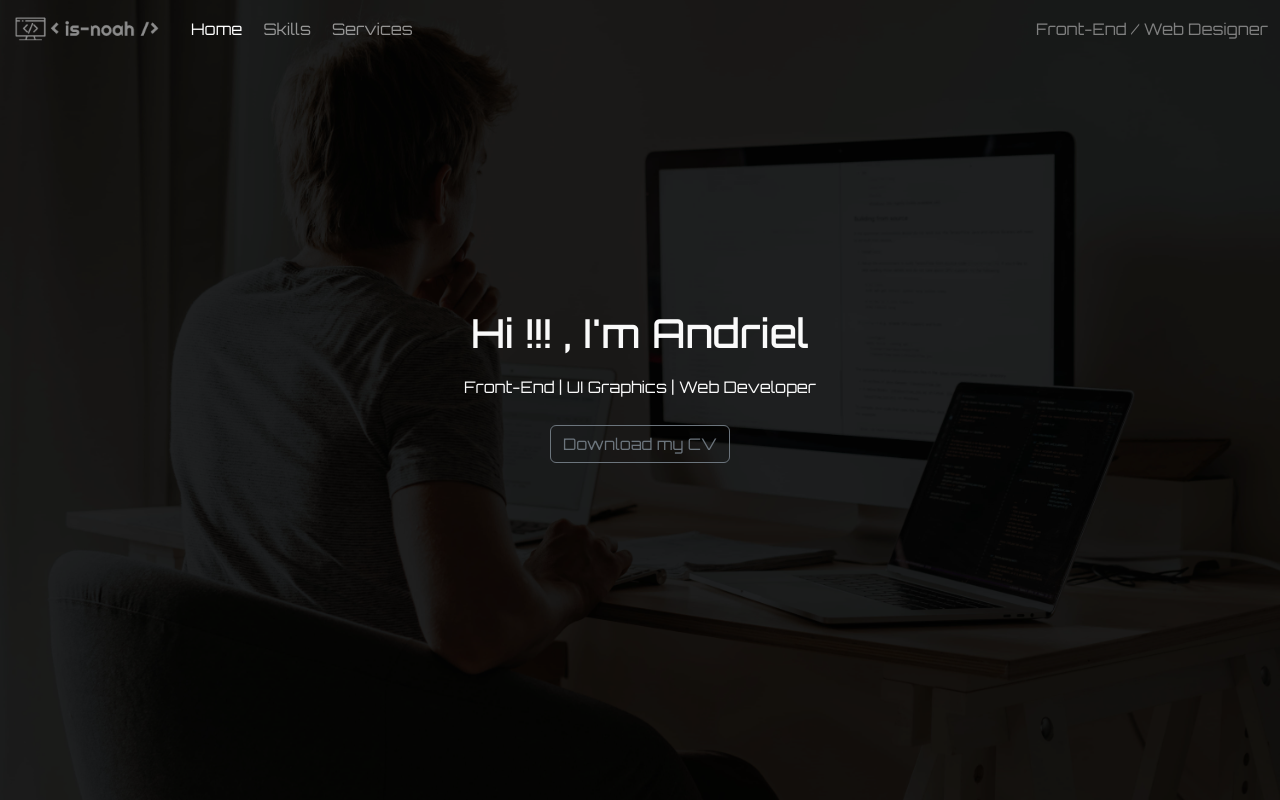
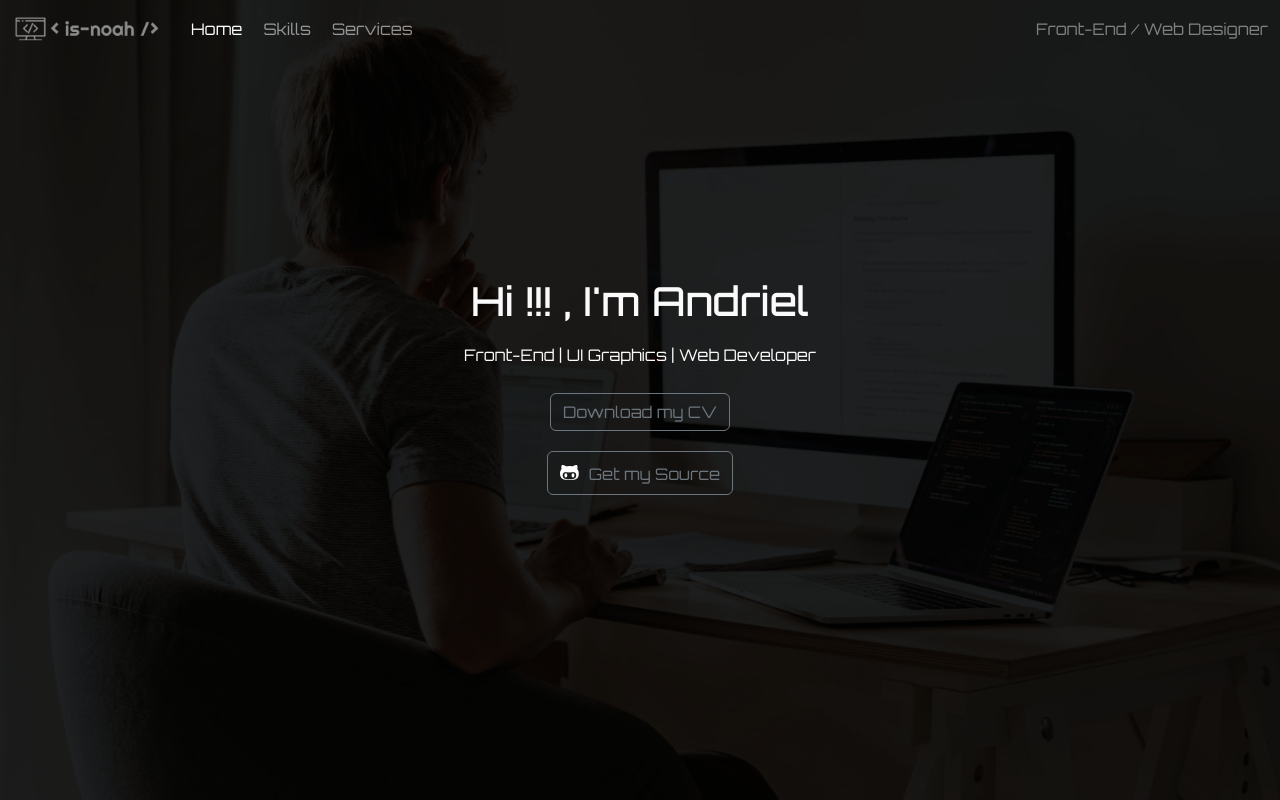
Before and after one commit to is-noah/is-noah.github.io, a plain HTML site: page index.html in a window 1280 px wide. Drawn offline with nearby package versions, Linux system fonts and the light colour scheme.

Commit message:
ADD New Buttom

```diff
--- a/index.html
+++ b/index.html
@@ -16,6 +16,8 @@
     <link rel="shortcut icon" href="favicon.ico" type="image/x-icon">
     <!---------Link to Animate.CSS (CDN)---------->
     <link rel="stylesheet" href="https://cdnjs.cloudflare.com/ajax/libs/animate.css/4.1.1/animate.min.css" />
+
+    <script src="https://kit.fontawesome.com/6f293be92f.js" crossorigin="anonymous"></script>
     <title>Andriel Noa Lores | Portfolio</title>
 </head>
 
@@ -59,14 +61,12 @@
                     <h1>Hi !!! , I'm Andriel</h1>
                     <p style="margin-top: 10px;">Front-End | UI Graphics | Web Developer</p>
                     <button type="button" class="btn btn-outline-secondary" style="margin-top: 10px;">Download my CV</button>
+                    <a href="https://github.com/is-noah?tab=repositories" target="_blank" rel="noopener noreferrer">
+                    <button type="button" class="btn btn-outline-secondary" style="margin-top: 20px;"><span style="color: white; font-size: 20px; margin-right: 10px;"><i
+                        class="fa-brands fa-github-alt"></i></span>Get my Source</button></a>
                     <a href="#" > <span  ><img style="margin-top: 100px;" src="/assets/outline_keyboard_double_arrow_down_white_24dp.png" alt="" class="animate__animated animate__flash animate__slower animate__infinite"></span></a>
             </div>
-
-
-
         </div>
-
-
     </main>
     <!--------------END Section HomePage-------------->
     <script src="/components/js/bootstrap.min.js"></script>
```
